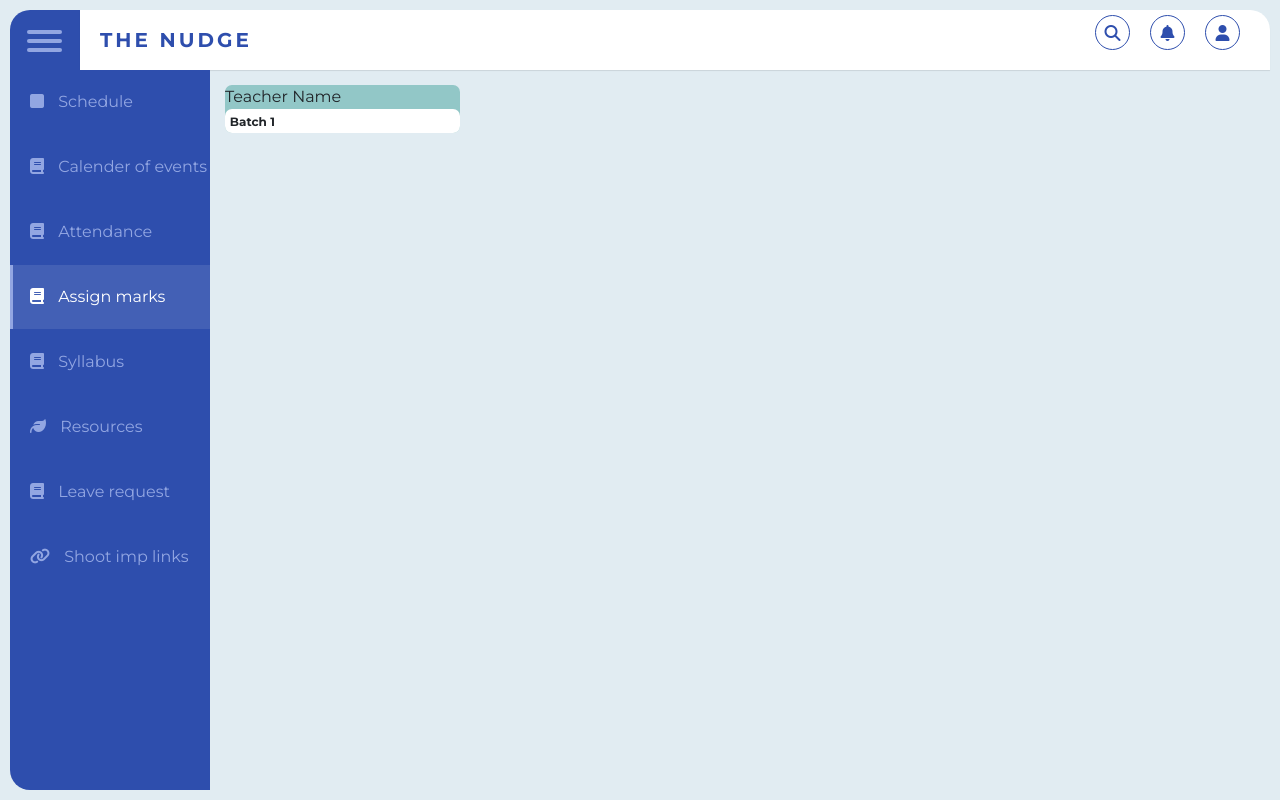
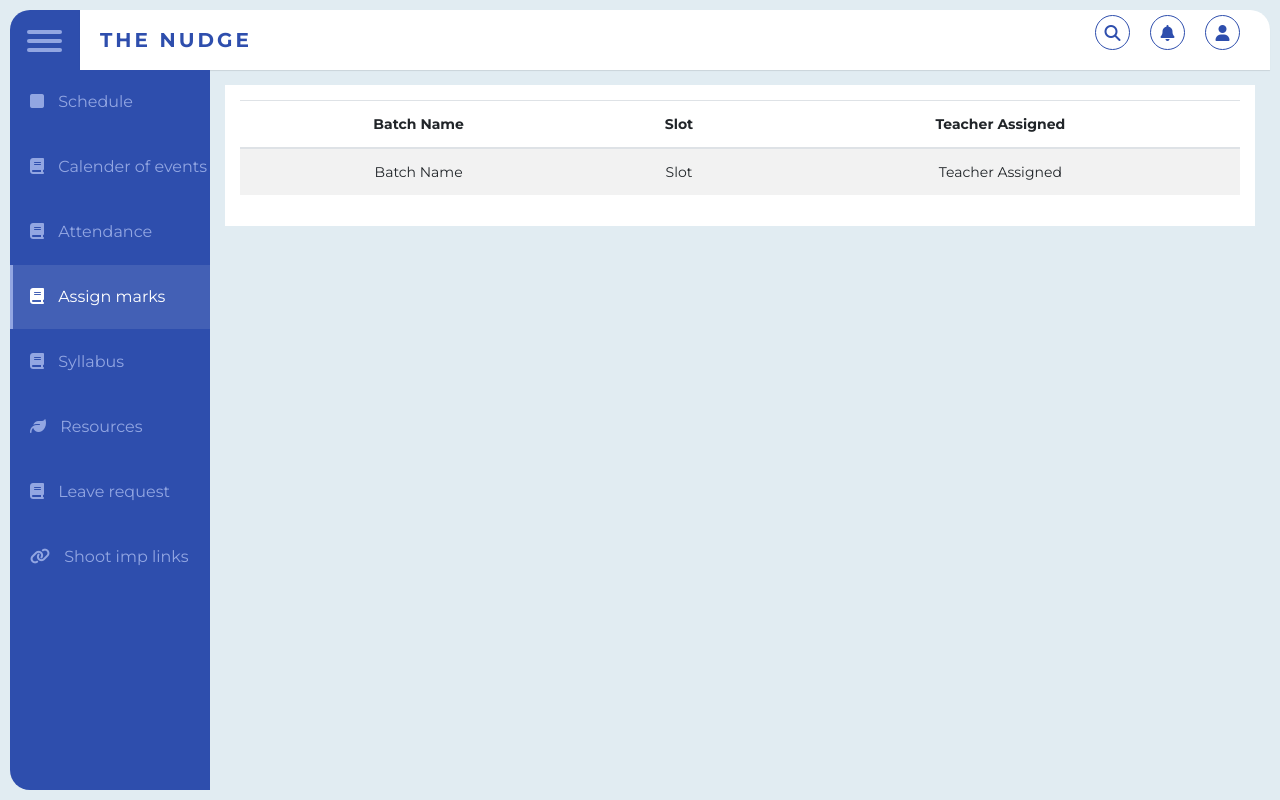
Before and after one commit to CFGIndia20/team-34, a Python web app: template templates/view_teacher.html in a window 1280 px wide. Run offline with Jinja, Linux system fonts and the light colour scheme; the template is opened without the code that fills it, so the values that code supplies are empty; some libraries are stand-ins or nearby versions.

Commit message:
View teachers page modified: shows table

```diff
--- a/static/css/view_teacher.css
+++ b/static/css/view_teacher.css
@@ -172,17 +172,6 @@ body{
   margin-left: 70px;
 }
 
-.panel {
-    background-color: rgb(146, 199, 199);
-    border-radius: 7px;
-    box-shadow: none;
+table {
+    text-align: center;
 }
-
-.panel .panel-body {
-    background-color: white;
-  border-radius: 7px;
-}
-
-.badge {
-    border-radius: 10px;
-}
--- a/static/js/view_teacher.js
+++ /dev/null
@@ -1,5 +0,0 @@
-function colorBadge(this) {
-    var colors = ['#ff0000', '#00ff00', '#0000ff'];
-    var random_color = colors[Math.floor(Math.random() * colors.length)];
-    document.getElementById(this).style.color = random_color;
-}
--- a/templates/view_teacher.html
+++ b/templates/view_teacher.html
@@ -91,17 +91,23 @@
   </div>
 
   <div class="main_container">
-    <div class = "row">
-        <div class = "col-sm-3">
-            <!-- Loop for all teachers -->
-            <div class = "panel panel-default">
-                <div class = "panel-heading">Teacher Name</div>
-                <div class = "panel-body">
-                    <!-- Loop for all batches -->
-                    <span class="badge" id = "batch">Batch 1</span>
-                </div>
-            </div>
-        </div>
+    <div class = "item">
+        <table class = "table table-striped">
+            <thead>
+                <tr>
+                    <th>Batch Name</th>
+                    <th>Slot</th>
+                    <th>Teacher Assigned</th>
+                </tr>
+            </thead>
+            <tbody>
+                <tr>
+                    <td>Batch Name</td>
+                    <td>Slot</td>
+                    <td>Teacher Assigned</td>
+                </tr>
+            </tbody>
+        </table>
     </div>
   </div>
 </div>
```
